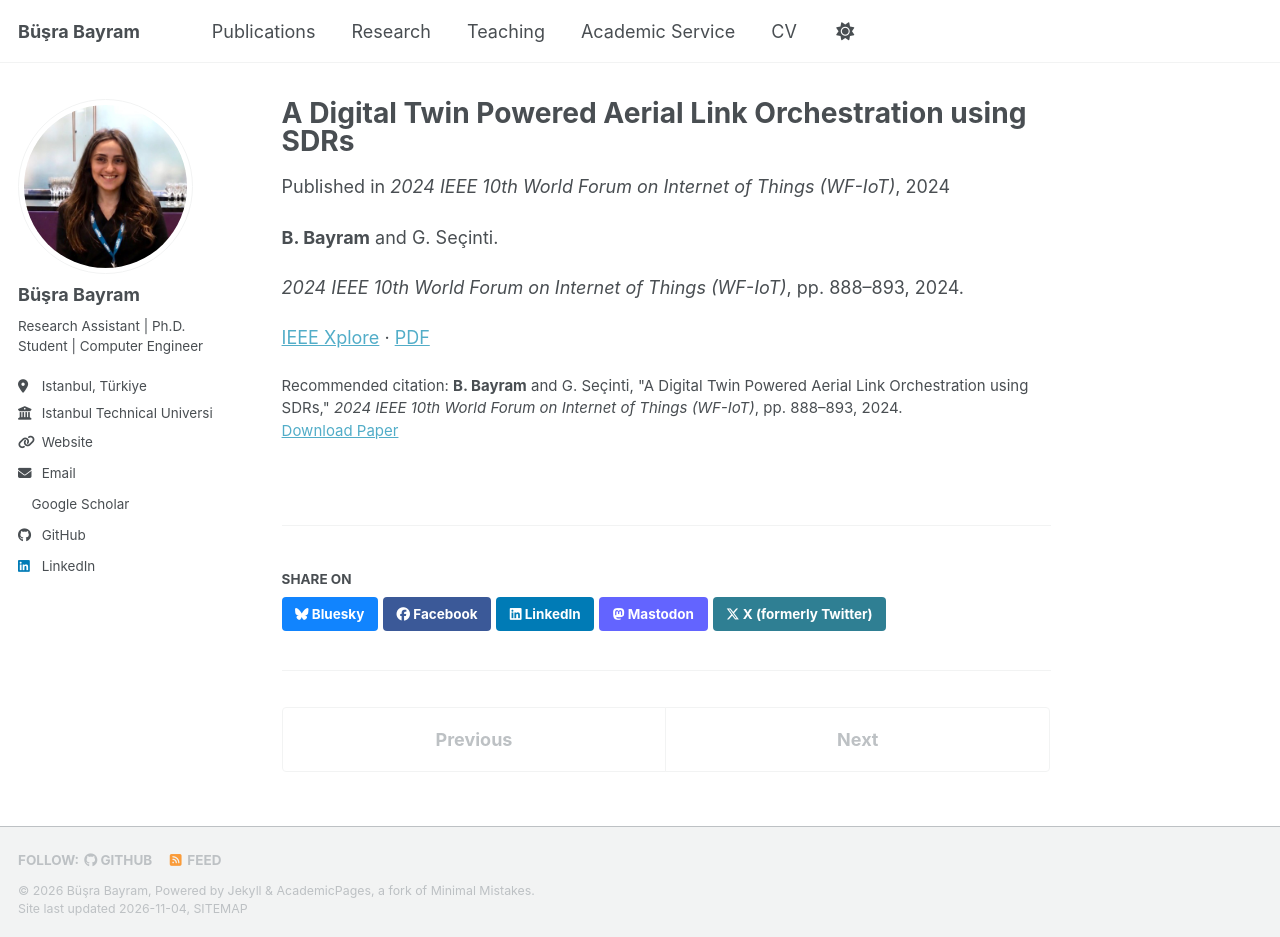
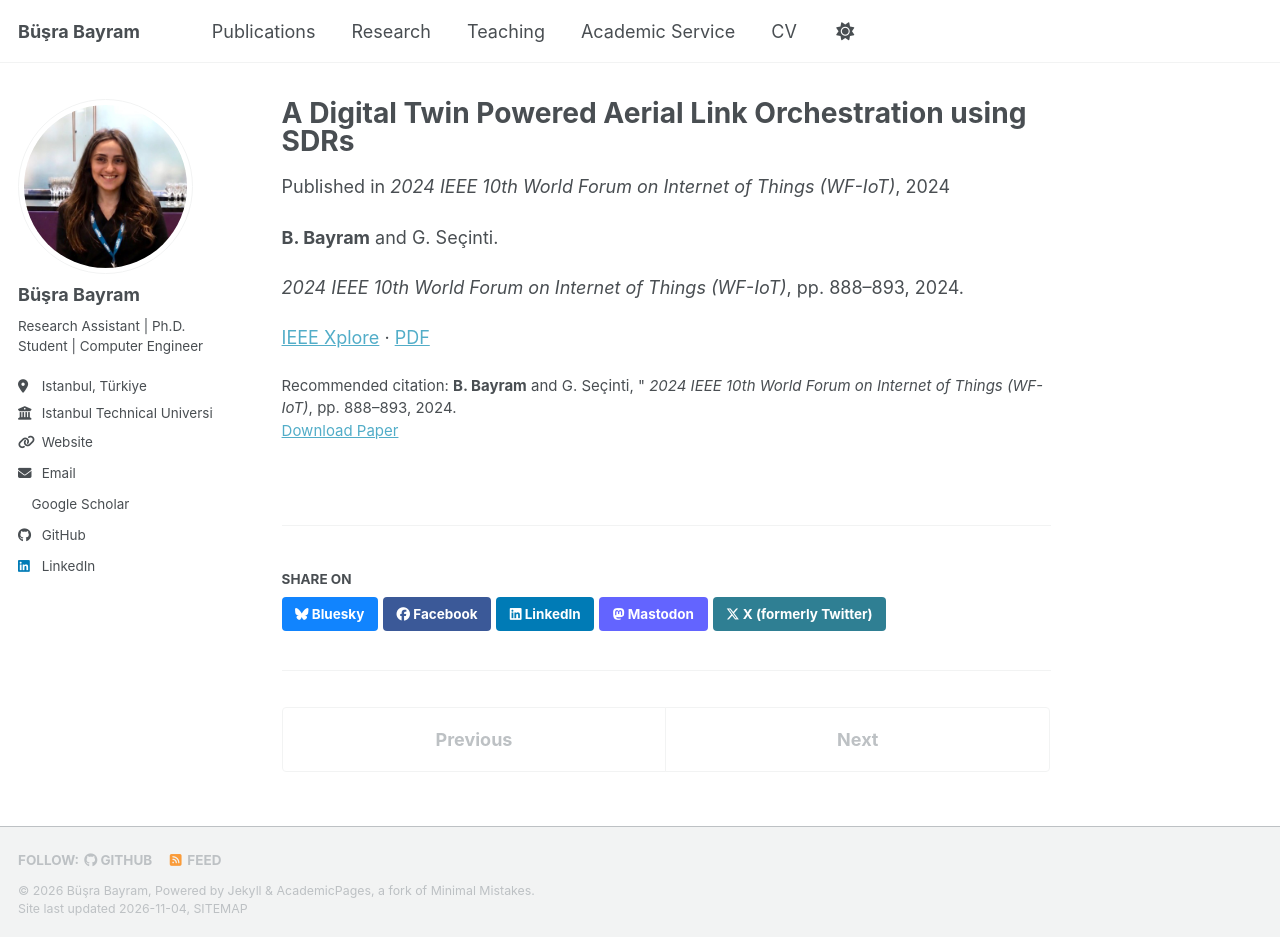
Before and after one commit to busrabyrm/busrabayram, a Jekyll site: the page built from _publications/2024-01-01-digital-twin-aerial-link.md, in a window 1280 px wide and 937 px high. Built offline with Jekyll 4.4.1, drawn with Linux system fonts in a browser that asks for light colours; a style sheet for code colours, icons or effects is not loaded.

Commit message:
Update 2024-01-01-digital-twin-aerial-link.md

```diff
--- a/_publications/2024-01-01-digital-twin-aerial-link.md
+++ b/_publications/2024-01-01-digital-twin-aerial-link.md
@@ -7,7 +7,7 @@ date: 2024-11-10
 venue: "2024 IEEE 10th World Forum on Internet of Things (WF-IoT)"
 paperurl: "https://ieeexplore.ieee.org/abstract/document/10811191/"
 pdfurl: "https://ieeexplore.ieee.org/iel8/10811010/10811012/10811191.pdf"
-citation: "<strong>B. Bayram</strong> and G. Seçinti, &quot;A Digital Twin Powered Aerial Link Orchestration using SDRs,&quot; <i>2024 IEEE 10th World Forum on Internet of Things (WF-IoT)</i>, pp. 888–893, 2024."
+citation: "<strong>B. Bayram</strong> and G. Seçinti, &quot; <i>2024 IEEE 10th World Forum on Internet of Things (WF-IoT)</i>, pp. 888–893, 2024."
 ---
 
 **B. Bayram** and G. Seçinti.
```
